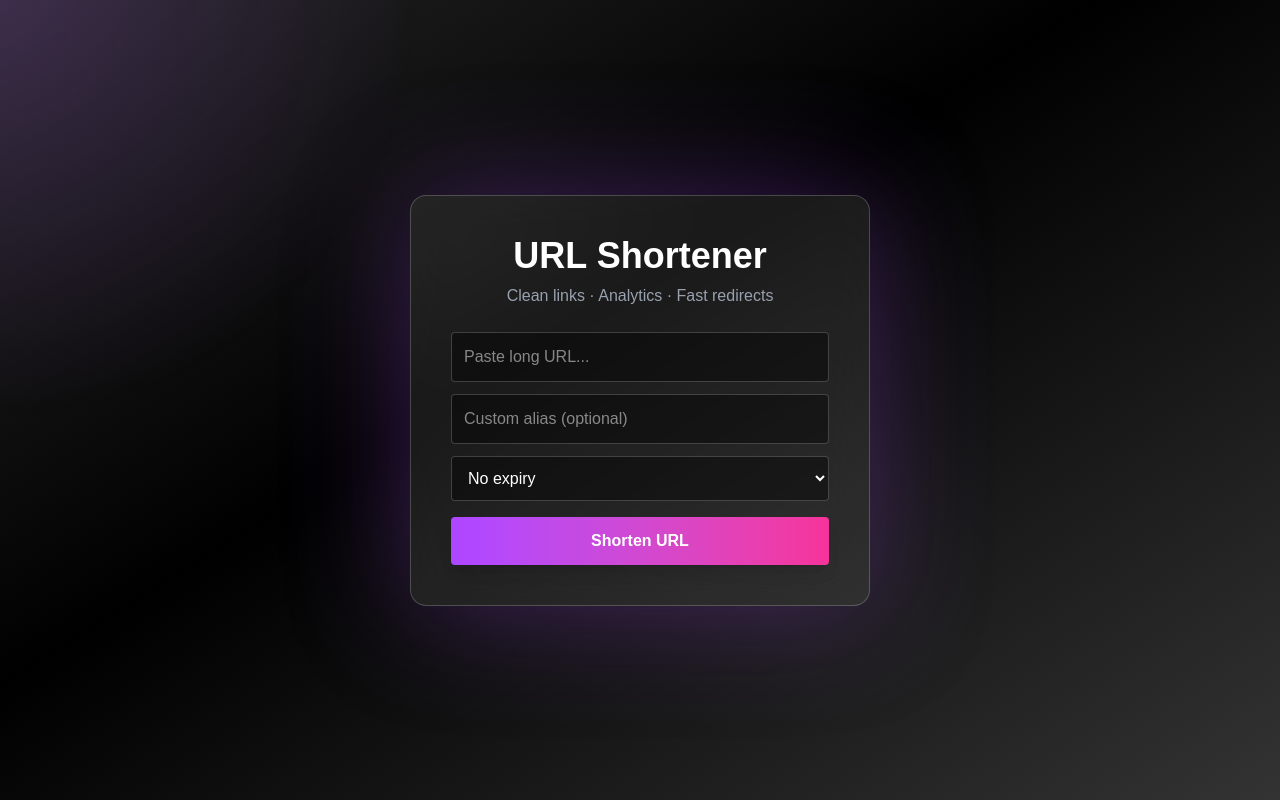
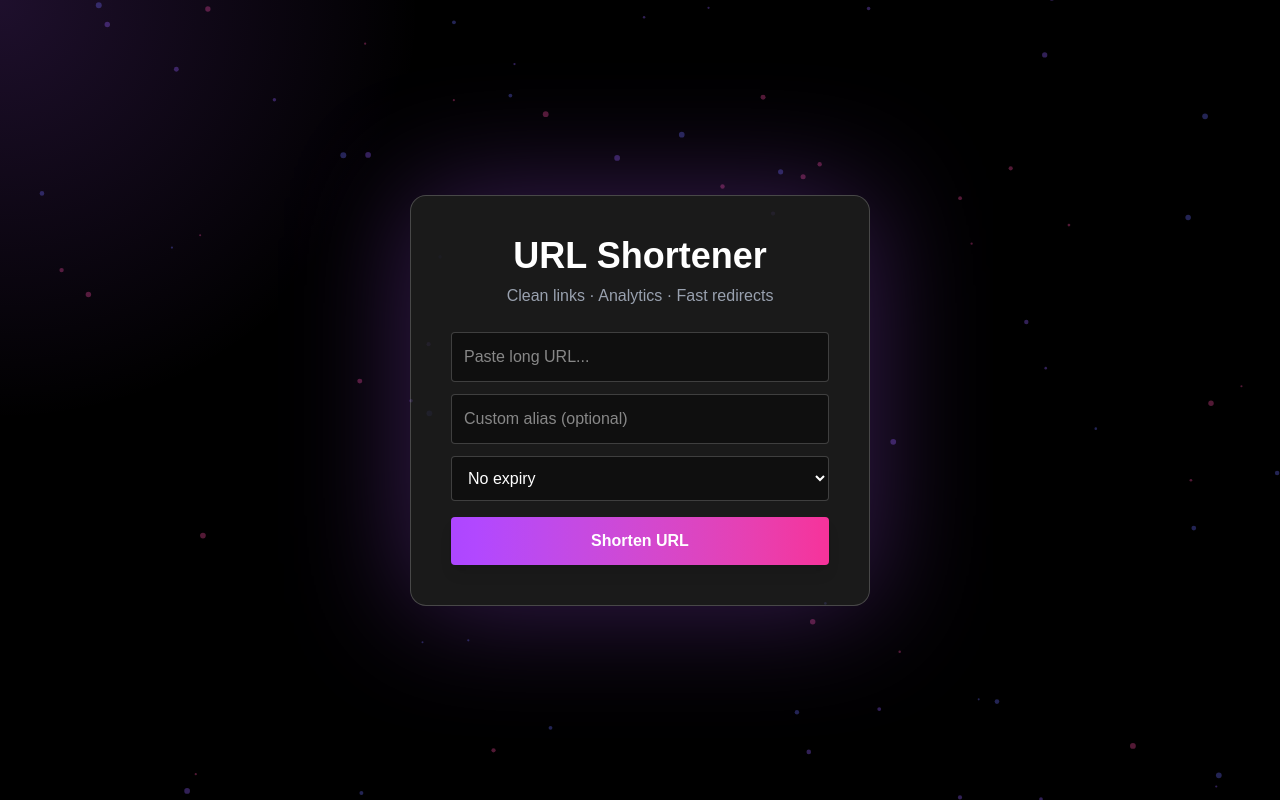
Before and after one commit to Aksharmadan/URLShortener, a Next.js app in the folder frontend/: page / in a window 1280 px wide. Built offline with nearby package versions, Linux system fonts and the light colour scheme.

Commit message:
fix: tsparticles v3 init prop typing issue

```diff
--- a/frontend/components/ParticleBackground.tsx
+++ b/frontend/components/ParticleBackground.tsx
@@ -1,13 +1,14 @@
 "use client";
 
-import { useCallback } from "react";
+import { useEffect } from "react";
 import Particles from "@tsparticles/react";
-import type { Engine, ISourceOptions } from "@tsparticles/engine";
 import { loadSlim } from "@tsparticles/slim";
+import { tsParticles } from "@tsparticles/engine";
+import type { ISourceOptions } from "@tsparticles/engine";
 
 export default function ParticleBackground() {
-  const init = useCallback(async (engine: Engine) => {
-    await loadSlim(engine);
+  useEffect(() => {
+    loadSlim(tsParticles);
   }, []);
 
   const options: ISourceOptions = {
@@ -56,8 +57,6 @@ export default function ParticleBackground() {
 
   return (
     <Particles
-      id="tsparticles"
-      init={init}
       options={options}
       className="absolute inset-0 -z-10"
     />
```
